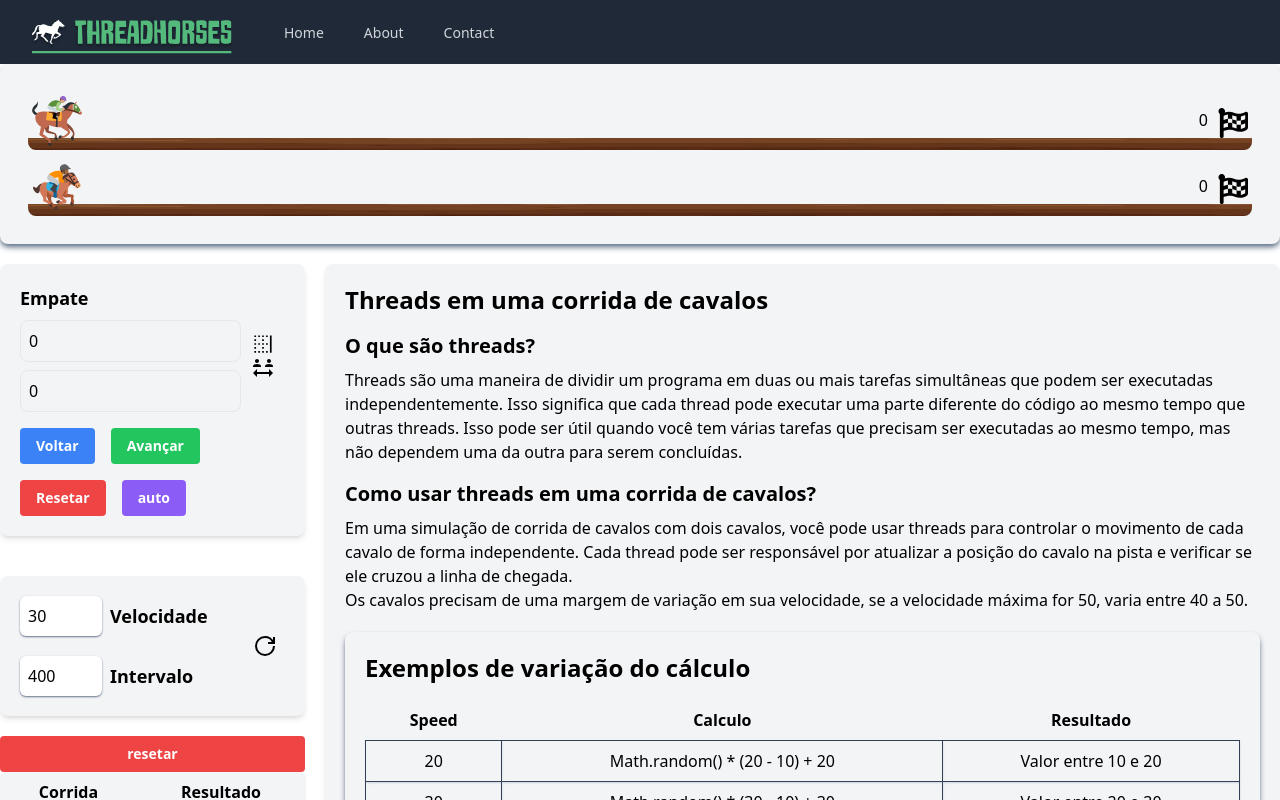
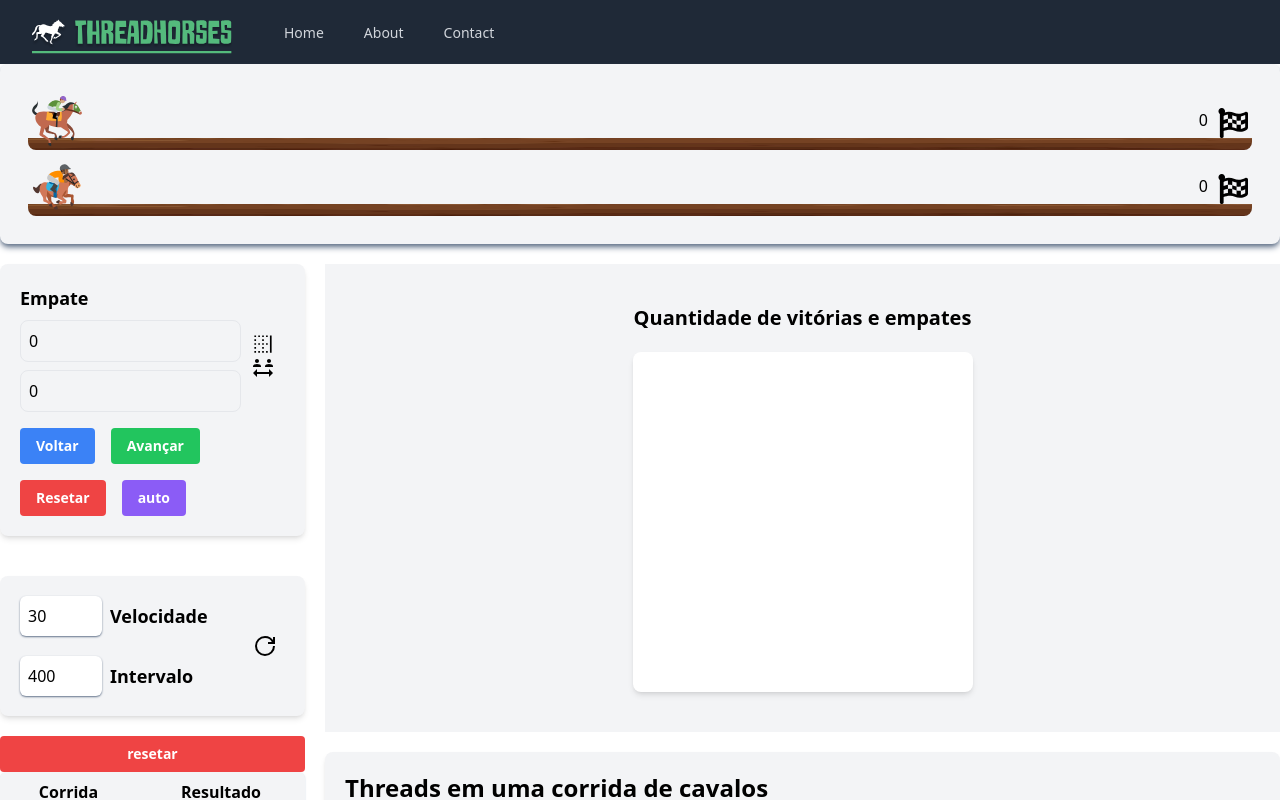
Before and after one commit to EuMotta/Threads-NextJs, a Next.js app: page / in a window 1280 px wide. Shown: the top 800 px of the page. Built offline with nearby package versions, Linux system fonts and the light colour scheme.

Commit message:
graphic working

```diff
--- a/src/app/components/Charts.jsx
+++ b/src/app/components/Charts.jsx
@@ -1,49 +1,43 @@
-import {
+import { PieChart, Pie, ResponsiveContainer, Tooltip, Cell } from 'recharts';
 
-  Tooltip,
-  ResponsiveContainer,
-
-  PieChart,
-  Pie,
-
-} from 'recharts';
-
-const Graph1 = ({raceResults}) => {
+const Graph1 = ({ victoryHorse1, victoryHorse2, draw }) => {
   const data = [
     {
       name: 'Cavalo 1',
-      value: raceResults.filter((result) => result === 'Cavalo 1 venceu').length,
+      value: victoryHorse1,
     },
     {
       name: 'Cavalo 2',
-      value: raceResults.filter((result) => result === 'Cavalo 2 venceu').length,
+      value: victoryHorse2,
     },
     {
       name: 'Empate',
-      value: raceResults.filter((result) => result === 'Empate').length,
+      value: draw,
     },
   ];
+  const COLORS = ['#0088FE', '#00C49F', '#FFBB28'];
 
   return (
-    <Graphics3 data={data} />
-  );
-}
-
-const Graphics3 = ({ data }) => (
-  <ResponsiveContainer width={300} height={300} className="text-[#4144e0]">
+    <ResponsiveContainer width={300} height={300}>
       <PieChart width={400} height={400}>
         <Pie
-        dataKey="value"
-        isAnimationActive={false}
           data={data}
           cx="50%"
           cy="50%"
+          labelLine={false}
+          label
           outerRadius={80}
-        label
-      />
-      <Tooltip />
+          fill="#8884d8"
+          dataKey="value"
+        >
+          {data.map((entry, index) => (
+            <Cell key={`cell-${index}`} fill={COLORS[index % COLORS.length]} />
+          ))}
+        </Pie>
+        <Tooltip content={name} />
       </PieChart>
     </ResponsiveContainer>
   );
+};
 
-export default Graphics3;
+export default Graph1;
--- a/src/app/sections/Horse.jsx
+++ b/src/app/sections/Horse.jsx
@@ -8,12 +8,16 @@ import { MdSocialDistance } from 'react-icons/md';
 import { GiStarsStack } from 'react-icons/gi';
 import { FaFlagCheckered } from 'react-icons/fa';
 import { GrPowerReset } from 'react-icons/gr';
-import  Graphics3  from '../components/Charts';
+
 import Explication from './Explication';
+import Graph1 from '../components/Charts';
 
 export default function Horse() {
   const [position1, setPosition1] = useState(0);
   const [position2, setPosition2] = useState(0);
+  const [victoryHorse1, setVictoryHorse1] = useState(0);
+  const [victoryHorse2, setVictoryHorse2] = useState(0);
+  const [draw, setDraw] = useState(0);
   const [leftPosition1, setLeftPosition1] = useState(0);
   const [leftPosition2, setLeftPosition2] = useState(0);
   const [raceResults, setRaceResults] = useState([]);
@@ -100,11 +104,13 @@ export default function Horse() {
     } else if (newPosition1 >= maxPosition) {
       setDisplayText('Cavalo 1 venceu!');
       setRaceResults([...raceResults, 'Cavalo 1']);
+      setVictoryHorse1(victoryHorse1 + 1);
       setShowStar(true);
       setGameOver(true);
     } else if (newPosition2 >= maxPosition) {
       setDisplayText('Cavalo 2 venceu!');
       setRaceResults([...raceResults, 'Cavalo 2']);
+      setVictoryHorse2(victoryHorse2 + 1);
       setShowStar(true);
       setGameOver(true);
     } else if (newPosition1 > newPosition2) {
@@ -112,6 +118,8 @@ export default function Horse() {
     } else if (newPosition2 > newPosition1) {
       setDisplayText('Cavalo 2 está na frente!');
     } else if (newPosition2 == newPosition1) {
+      setRaceResults([...raceResults, 'Empate']);
+      setDraw(draw + 1);
       setDisplayText('Empate');
     }
   };
@@ -269,12 +277,17 @@ export default function Horse() {
               </div>
             </div>
             <div className="">
-              <button className='bg-red-500 w-full hover:bg-red-700 text-white text-sm font-bold py-2 px-4 rounded' onClick={() => setRaceResults([])}>resetar</button>
+              <button
+                className="bg-red-500 w-full hover:bg-red-700 text-white text-sm font-bold py-2 px-4 rounded"
+                onClick={() => {setRaceResults([]); setVictoryHorse1(0); setVictoryHorse2(0); setDraw(0);}}
+              >
+                resetar
+              </button>
               <table className="table-auto w-full mb-4 text-center bg-gray-100 rounded-md shadow-sm shadow-slate-300">
                 <thead>
-                  <tr className='text-center'>
-                    <th className='px-4 py-2'>Corrida</th>
-                    <th className='px-4 py-2'>Resultado</th>
+                  <tr className="text-center">
+                    <th className="px-4 py-2">Corrida</th>
+                    <th className="px-4 py-2">Resultado</th>
                   </tr>
                 </thead>
                 <tbody>
@@ -288,10 +301,23 @@ export default function Horse() {
               </table>
             </div>
           </div>
-          <Explication />
+          <div className="col-span-3 my-5">
+            <div className="bg-gray-100 flex flex-col items-center justify-center py-10">
+              <h1 className="text-xl font-bold mb-5">
+                Quantidade de vitórias e empates
+              </h1>
+              <div className="bg-white p-5 rounded-lg shadow-md">
+                <Graph1
+                  victoryHorse1={victoryHorse1}
+                  victoryHorse2={victoryHorse2}
+                  draw={draw}
+                />
+              </div>
+            </div>
+            <Explication />
+          </div>
         </div>
       </div>
-      <Graphics3 />
     </main>
   );
 }
```
Lines whose indentation alone changed are shown as unchanged.
